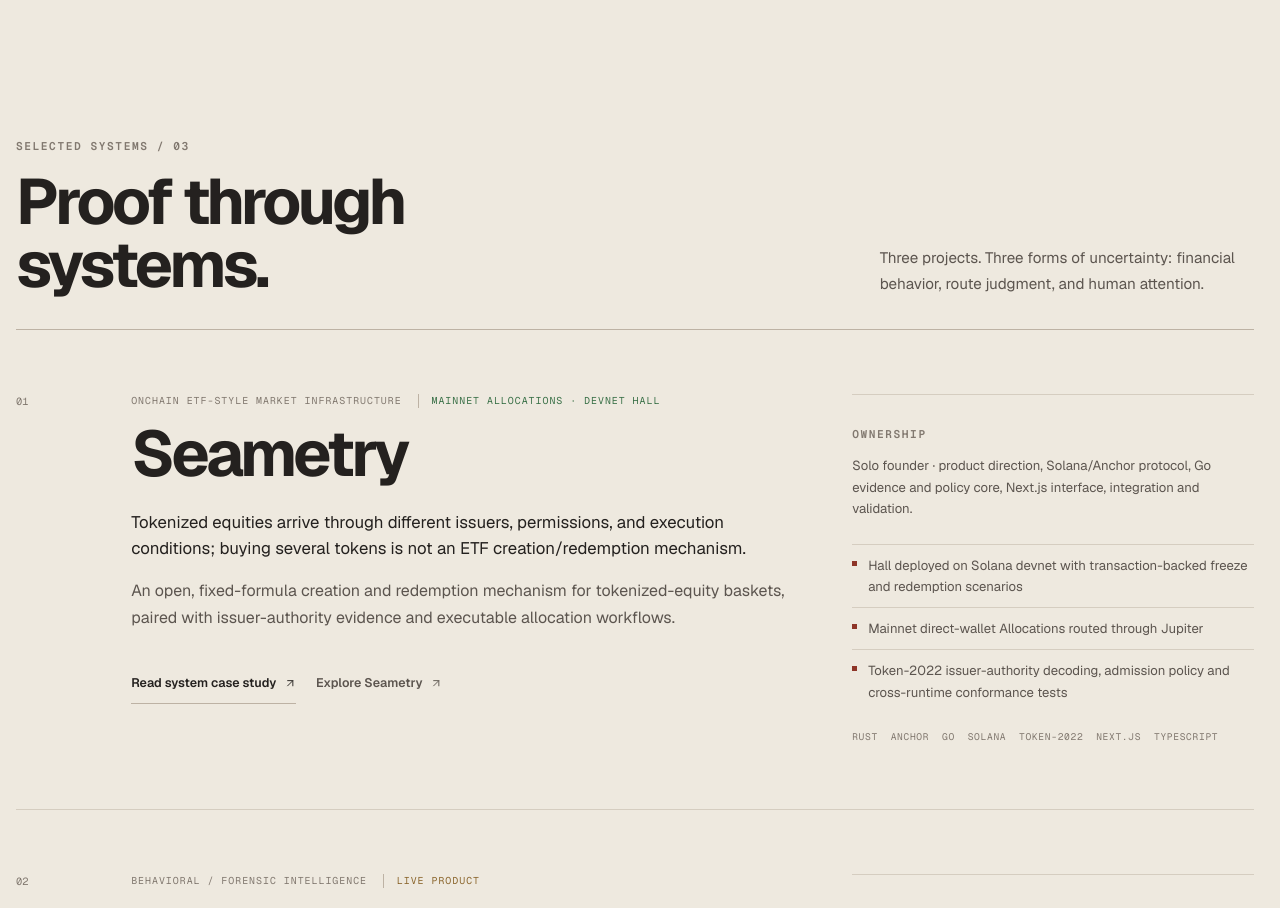
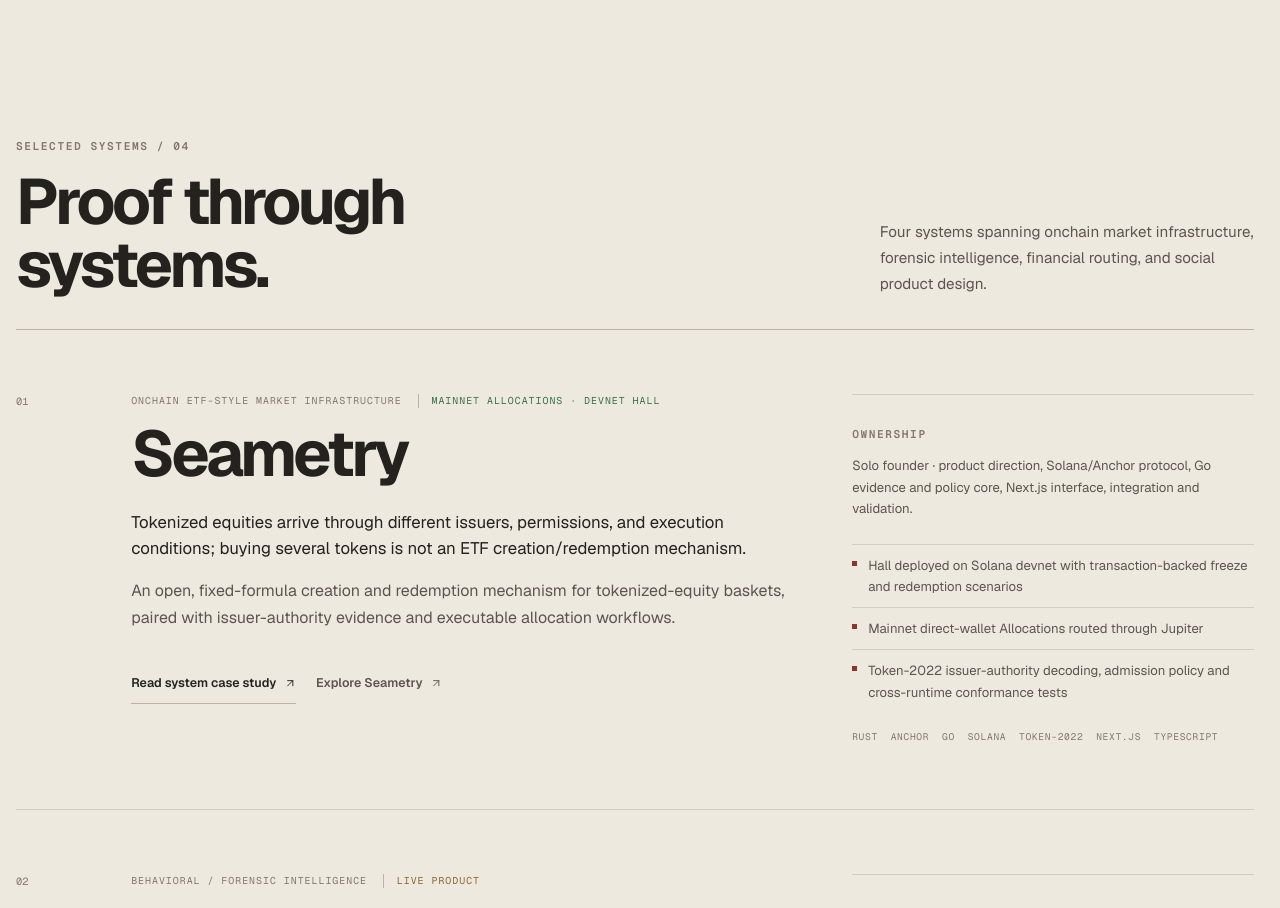
Before and after one commit to storm-beyndtech/Storm-Portfolio, a Next.js app: page / in a window 1280 px wide. Shown: the part 1060-1968 px from the top of the page. Built offline with nearby package versions, Linux system fonts and the light colour scheme; no server answers.

Commit message:
Update selected work introduction for four projects

```diff
--- a/components/home/SelectedWork.tsx
+++ b/components/home/SelectedWork.tsx
@@ -7,10 +7,10 @@ export default function SelectedWork() {
     <section className="section-shell selected-work" id="work" aria-labelledby="selected-work-title">
       <div className="section-heading">
         <div>
-          <p className="eyebrow">Selected systems / 03</p>
+          <p className="eyebrow">Selected systems / 04</p>
           <h2 id="selected-work-title">Proof through systems.</h2>
         </div>
-        <p>Three projects. Three forms of uncertainty: financial behavior, route judgment, and human attention.</p>
+        <p>Four systems spanning onchain market infrastructure, forensic intelligence, financial routing, and social product design.</p>
       </div>
 
       <div className="project-list">
```
